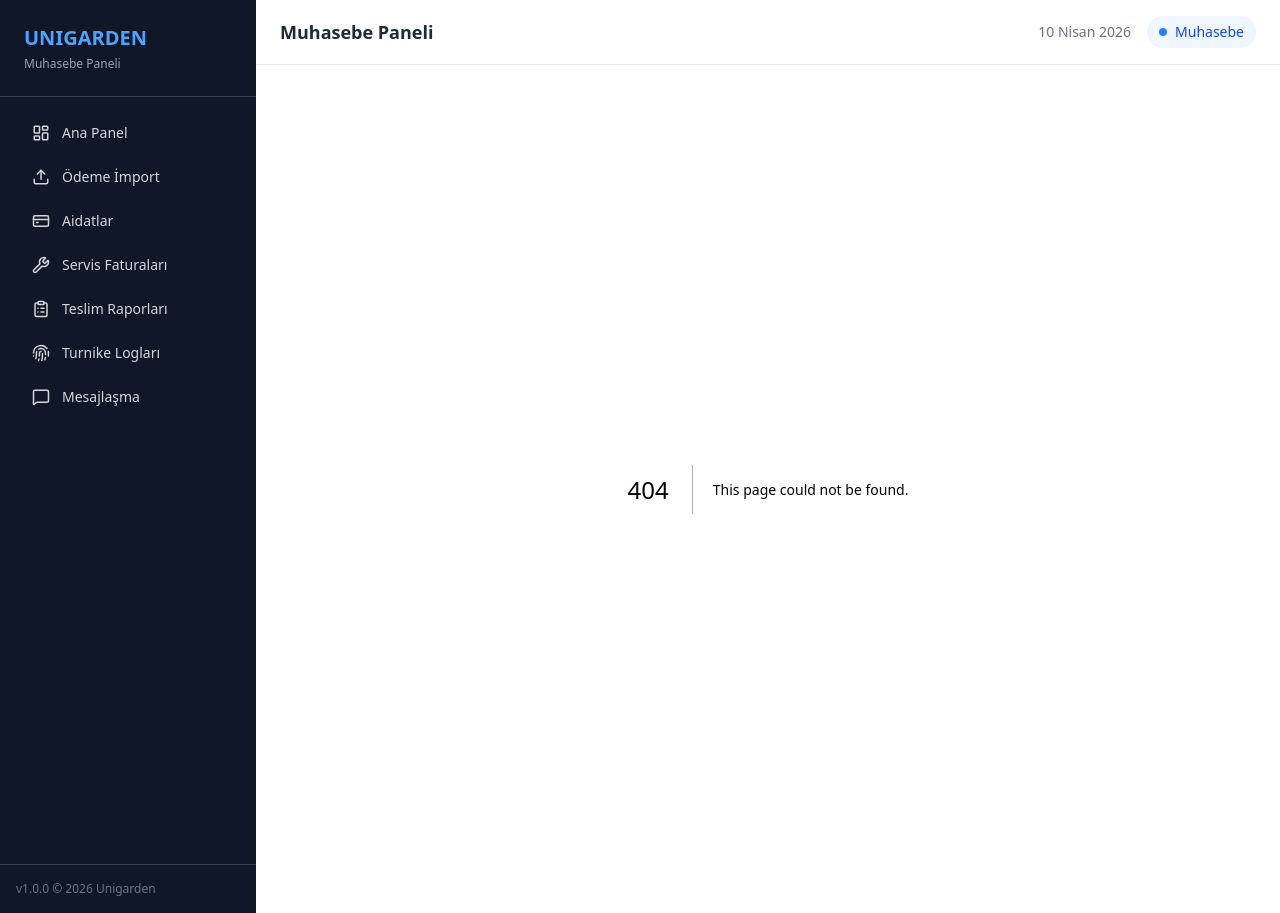
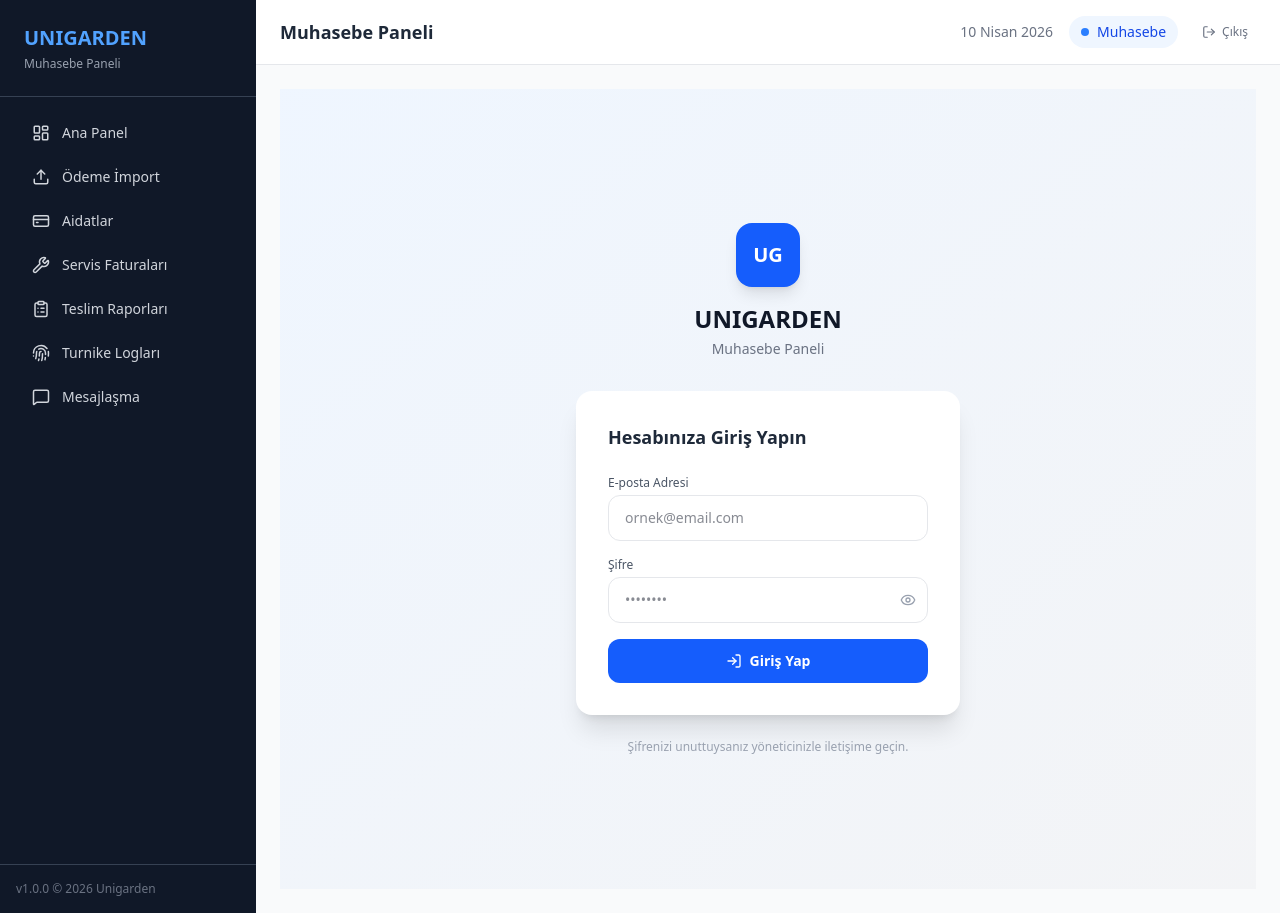
Before and after one commit to canberkugurlu/unigarden-muhasebe-paneli, a Next.js app: page /giris in a window 1280 px wide. Before the commit this address had no page. Built offline with nearby package versions, Linux system fonts and the light colour scheme.

Commit message:
Auth: JWT login/logout for muhasebe panel (Muhasebeci/Admin roles)

```diff
--- /dev/null
+++ b/app/api/auth/route.ts
@@ -0,0 +1,47 @@
+import { NextRequest, NextResponse } from "next/server";
+import { prisma } from "@/lib/prisma";
+import { signToken, COOKIE } from "@/lib/auth";
+import bcrypt from "bcryptjs";
+
+const IZINLI_ROLLER = ["Admin", "Muhasebeci"];
+
+export async function POST(req: NextRequest) {
+  const { email, sifre } = await req.json();
+  if (!email || !sifre) {
+    return NextResponse.json({ error: "E-posta ve şifre zorunludur." }, { status: 400 });
+  }
+
+  const kullanici = await prisma.kullanici.findUnique({ where: { email } });
+  if (!kullanici || !kullanici.aktif) {
+    return NextResponse.json({ error: "E-posta veya şifre hatalı." }, { status: 401 });
+  }
+
+  if (!IZINLI_ROLLER.includes(kullanici.rol)) {
+    return NextResponse.json({ error: "Bu panele erişim yetkiniz yok." }, { status: 403 });
+  }
+
+  const eslesti = await bcrypt.compare(sifre, kullanici.sifre);
+  if (!eslesti) {
+    return NextResponse.json({ error: "E-posta veya şifre hatalı." }, { status: 401 });
+  }
+
+  const token = await signToken({
+    id: kullanici.id,
+    ad: kullanici.ad,
+    soyad: kullanici.soyad,
+    email: kullanici.email,
+    rol: kullanici.rol,
+  });
+
+  await prisma.kullanici.update({ where: { id: kullanici.id }, data: { sonGiris: new Date() } });
+
+  const res = NextResponse.json({ ok: true, ad: kullanici.ad, soyad: kullanici.soyad, rol: kullanici.rol });
+  res.cookies.set(COOKIE, token, { httpOnly: true, path: "/", maxAge: 60 * 60 * 24 * 7, sameSite: "lax" });
+  return res;
+}
+
+export async function DELETE() {
+  const res = NextResponse.json({ ok: true });
+  res.cookies.delete(COOKIE);
+  return res;
+}
--- /dev/null
+++ b/app/giris/page.tsx
@@ -0,0 +1,94 @@
+"use client";
+
+import { useState } from "react";
+import { useRouter } from "next/navigation";
+import { Eye, EyeOff, LogIn } from "lucide-react";
+
+export default function GirisPage() {
+  const router = useRouter();
+  const [form, setForm] = useState({ email: "", sifre: "" });
+  const [showPass, setShowPass] = useState(false);
+  const [hata, setHata] = useState("");
+  const [loading, setLoading] = useState(false);
+
+  const submit = async (e: React.FormEvent) => {
+    e.preventDefault();
+    if (!form.email || !form.sifre) { setHata("E-posta ve şifre zorunludur."); return; }
+    setLoading(true); setHata("");
+    const res = await fetch("/api/auth", {
+      method: "POST",
+      headers: { "Content-Type": "application/json" },
+      body: JSON.stringify(form),
+    });
+    setLoading(false);
+    if (res.ok) {
+      router.push("/");
+    } else {
+      const j = await res.json();
+      setHata(j.error ?? "Giriş başarısız.");
+    }
+  };
+
+  return (
+    <div className="min-h-screen bg-gradient-to-br from-blue-50 to-gray-100 flex items-center justify-center p-4">
+      <div className="w-full max-w-sm">
+        <div className="text-center mb-8">
+          <div className="inline-flex items-center justify-center w-16 h-16 bg-blue-600 rounded-2xl mb-4 shadow-lg">
+            <span className="text-white font-bold text-xl">UG</span>
+          </div>
+          <h1 className="text-2xl font-bold text-gray-900">UNIGARDEN</h1>
+          <p className="text-gray-500 text-sm mt-1">Muhasebe Paneli</p>
+        </div>
+
+        <div className="bg-white rounded-2xl shadow-xl p-8">
+          <h2 className="text-lg font-semibold text-gray-800 mb-6">Hesabınıza Giriş Yapın</h2>
+          <form onSubmit={submit} className="space-y-4">
+            <div>
+              <label className="text-xs font-medium text-gray-600 block mb-1">E-posta Adresi</label>
+              <input
+                type="email" value={form.email}
+                onChange={e => setForm(f => ({ ...f, email: e.target.value }))}
+                className="w-full border border-gray-200 rounded-xl px-4 py-3 text-sm focus:outline-none focus:ring-2 focus:ring-blue-500 focus:border-transparent"
+                placeholder="ornek@email.com" autoComplete="email"
+              />
+            </div>
+            <div>
+              <label className="text-xs font-medium text-gray-600 block mb-1">Şifre</label>
+              <div className="relative">
+                <input
+                  type={showPass ? "text" : "password"} value={form.sifre}
+                  onChange={e => setForm(f => ({ ...f, sifre: e.target.value }))}
+                  className="w-full border border-gray-200 rounded-xl px-4 py-3 text-sm pr-10 focus:outline-none focus:ring-2 focus:ring-blue-500 focus:border-transparent"
+                  placeholder="••••••••" autoComplete="current-password"
+                />
+                <button type="button" onClick={() => setShowPass(p => !p)} className="absolute right-3 top-1/2 -translate-y-1/2 text-gray-400 hover:text-gray-600">
+                  {showPass ? <EyeOff size={16} /> : <Eye size={16} />}
+                </button>
+              </div>
+            </div>
+
+            {hata && (
+              <div className="bg-red-50 border border-red-200 rounded-xl px-4 py-3 text-xs text-red-600">{hata}</div>
+            )}
+
+            <button
+              type="submit" disabled={loading}
+              className="w-full bg-blue-600 text-white py-3 rounded-xl text-sm font-semibold hover:bg-blue-700 transition-colors disabled:opacity-60 flex items-center justify-center gap-2"
+            >
+              {loading ? (
+                <span className="w-4 h-4 border-2 border-white/30 border-t-white rounded-full animate-spin" />
+              ) : (
+                <LogIn size={16} />
+              )}
+              {loading ? "Giriş yapılıyor..." : "Giriş Yap"}
+            </button>
+          </form>
+        </div>
+
+        <p className="text-center text-xs text-gray-400 mt-6">
+          Şifrenizi unuttuysanız yöneticinizle iletişime geçin.
+        </p>
+      </div>
+    </div>
+  );
+}
--- a/app/layout.tsx
+++ b/app/layout.tsx
@@ -3,6 +3,7 @@ import { Geist } from "next/font/google";
 import "./globals.css";
 import Sidebar from "@/components/Sidebar";
 import Header from "@/components/Header";
+import { headers } from "next/headers";
 
 const geist = Geist({ subsets: ["latin"], variable: "--font-geist" });
 
@@ -11,7 +12,19 @@ export const metadata: Metadata = {
   description: "Muhasebe ve finansal işlemler yönetim sistemi",
 };
 
-export default function RootLayout({ children }: { children: React.ReactNode }) {
+export default async function RootLayout({ children }: { children: React.ReactNode }) {
+  const headersList = await headers();
+  const pathname = headersList.get("x-pathname") ?? "";
+  const isGiris = pathname === "/giris";
+
+  if (isGiris) {
+    return (
+      <html lang="tr" className={geist.variable}>
+        <body className="antialiased">{children}</body>
+      </html>
+    );
+  }
+
   return (
     <html lang="tr" className={geist.variable}>
       <body className="flex min-h-screen bg-gray-50 antialiased">
--- a/components/Header.tsx
+++ b/components/Header.tsx
@@ -1,6 +1,7 @@
 "use client";
 
-import { usePathname } from "next/navigation";
+import { usePathname, useRouter } from "next/navigation";
+import { LogOut } from "lucide-react";
 
 const titles: Record<string, string> = {
   "/": "Ana Panel",
@@ -14,7 +15,13 @@ const titles: Record<string, string> = {
 
 export default function Header() {
   const pathname = usePathname();
+  const router = useRouter();
   const title = titles[pathname] ?? "Muhasebe Paneli";
+
+  const cikisYap = async () => {
+    await fetch("/api/auth", { method: "DELETE" });
+    router.push("/giris");
+  };
 
   return (
     <header className="bg-white border-b border-gray-200 px-6 py-4 flex items-center justify-between">
@@ -27,6 +34,14 @@ export default function Header() {
           <span className="w-2 h-2 rounded-full bg-blue-500 inline-block" />
           Muhasebe
         </div>
+        <button
+          onClick={cikisYap}
+          className="flex items-center gap-1.5 text-xs text-gray-500 hover:text-red-600 transition-colors px-2 py-1.5 rounded-lg hover:bg-red-50"
+          title="Çıkış Yap"
+        >
+          <LogOut size={14} />
+          Çıkış
+        </button>
       </div>
     </header>
   );
--- /dev/null
+++ b/lib/auth.ts
@@ -0,0 +1,38 @@
+import { SignJWT, jwtVerify } from "jose";
+import { cookies } from "next/headers";
+
+const SECRET = new TextEncoder().encode(
+  process.env.JWT_SECRET ?? "unigarden-muhasebe-jwt-gizli-2024"
+);
+export const COOKIE = "muhasebe_token";
+
+export interface MuhasebePanelPayload {
+  id: string;
+  ad: string;
+  soyad: string;
+  email: string;
+  rol: string;
+}
+
+export async function signToken(payload: MuhasebePanelPayload): Promise<string> {
+  return await new SignJWT({ ...payload })
+    .setProtectedHeader({ alg: "HS256" })
+    .setExpirationTime("7d")
+    .sign(SECRET);
+}
+
+export async function verifyToken(token: string): Promise<MuhasebePanelPayload | null> {
+  try {
+    const { payload } = await jwtVerify(token, SECRET);
+    return payload as unknown as MuhasebePanelPayload;
+  } catch {
+    return null;
+  }
+}
+
+export async function getSession(): Promise<MuhasebePanelPayload | null> {
+  const cookieStore = await cookies();
+  const token = cookieStore.get(COOKIE)?.value;
+  if (!token) return null;
+  return verifyToken(token);
+}
--- /dev/null
+++ b/middleware.ts
@@ -0,0 +1,41 @@
+import { NextRequest, NextResponse } from "next/server";
+import { jwtVerify } from "jose";
+
+const SECRET = new TextEncoder().encode(
+  process.env.JWT_SECRET ?? "unigarden-muhasebe-jwt-gizli-2024"
+);
+const COOKIE = "muhasebe_token";
+
+export async function middleware(req: NextRequest) {
+  const { pathname } = req.nextUrl;
+  const token = req.cookies.get(COOKIE)?.value;
+
+  const isGiris = pathname === "/giris";
+  const isApi = pathname.startsWith("/api");
+
+  let gecerli = false;
+  if (token) {
+    try {
+      await jwtVerify(token, SECRET);
+      gecerli = true;
+    } catch {
+      gecerli = false;
+    }
+  }
+
+  if (!isApi && !isGiris && !gecerli) {
+    return NextResponse.redirect(new URL("/giris", req.url));
+  }
+
+  if (isGiris && gecerli) {
+    return NextResponse.redirect(new URL("/", req.url));
+  }
+
+  const res = NextResponse.next();
+  res.headers.set("x-pathname", pathname);
+  return res;
+}
+
+export const config = {
+  matcher: ["/((?!_next/static|_next/image|favicon.ico|.*\\.png$).*)"],
+};
--- a/package.json
+++ b/package.json
@@ -14,6 +14,7 @@
     "bcryptjs": "^3.0.3",
     "date-fns": "^4.1.0",
     "dotenv": "^17.4.1",
+    "jose": "^6.2.2",
     "lucide-react": "^1.8.0",
     "next": "16.2.3",
     "prisma": "^7.7.0",
```
Also changed, not shown: 2 other files (tests, documents, lock files or other folders).
